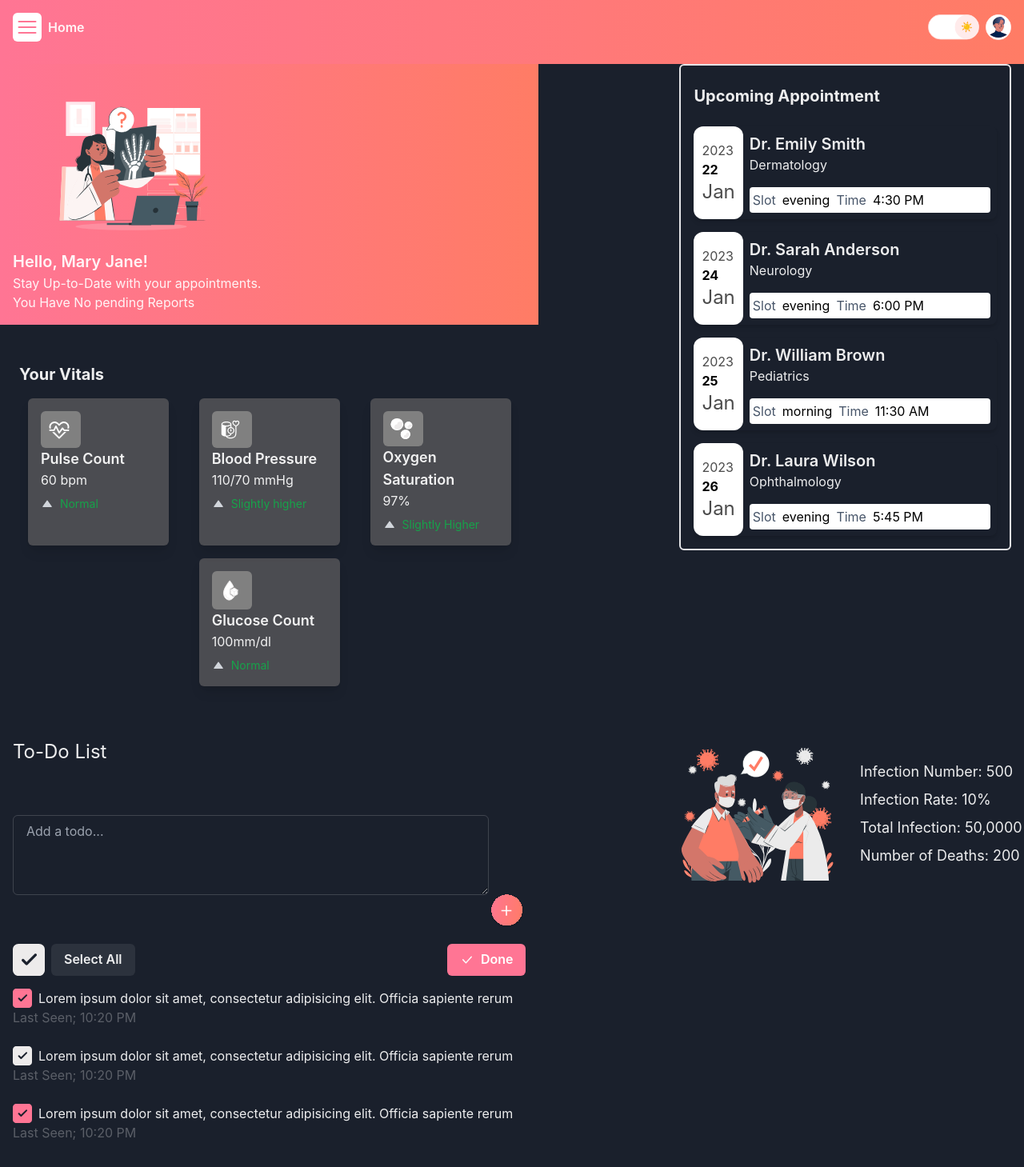
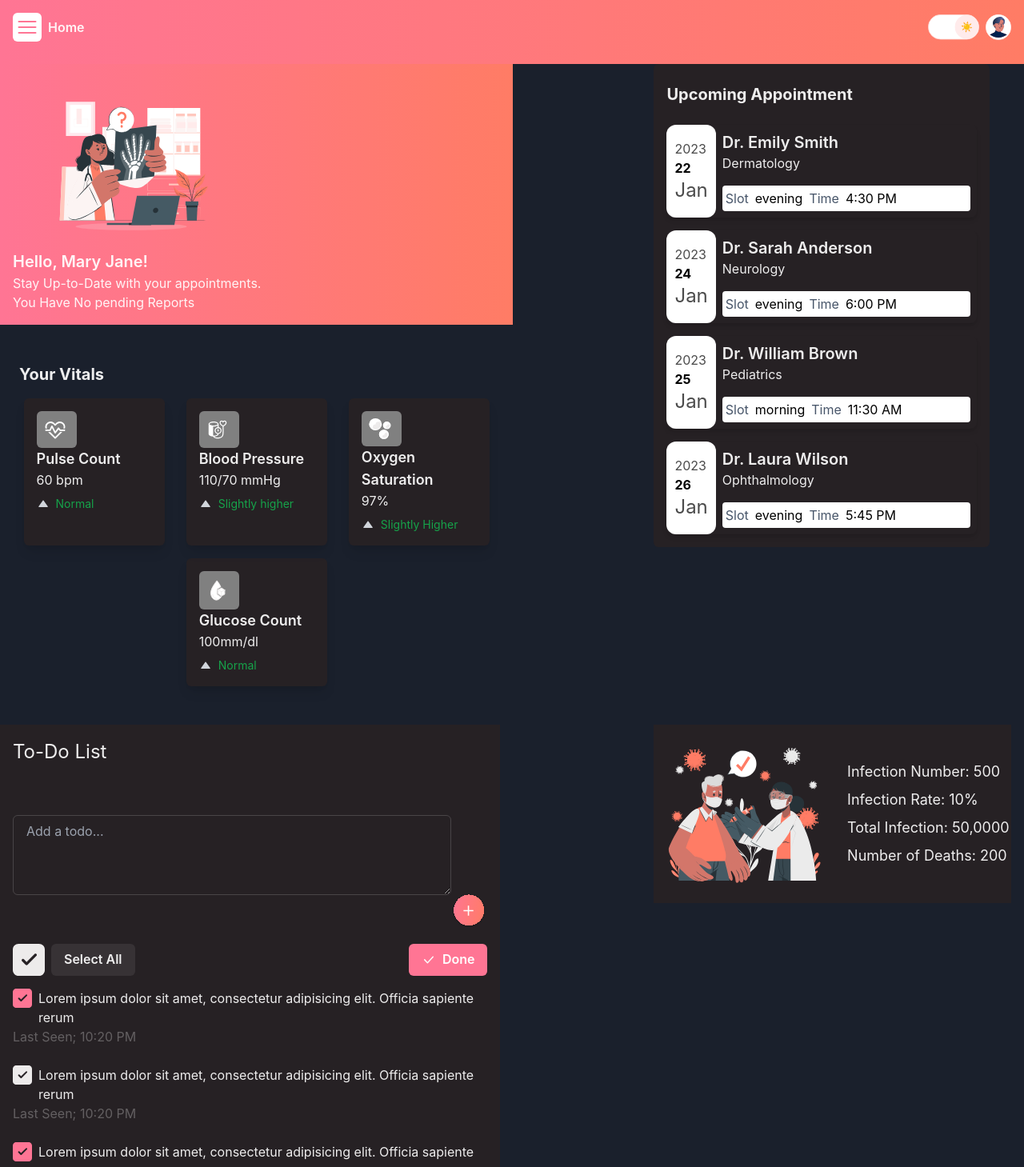
Before and after one commit to tanvirim/job_task_Rainier_Technologies, a React (Vite) app: page / in a window 1280 px wide. Shown: the top 1459 px of the page at 80% size. Built offline with nearby package versions, Linux system fonts and the light colour scheme.

Commit message:
components bg added

```diff
--- a/src/components/main/Covid.jsx
+++ b/src/components/main/Covid.jsx
@@ -1,14 +1,19 @@
-import { Flex, Image, Box, Text } from '@chakra-ui/react';
+import { Flex, Image, Box, Text, useColorMode } from '@chakra-ui/react';
 import covidImage from '../../assets/covid.svg'; // Import your COVID-19 image
 
 const Covid = () => {
+  const { colorMode } = useColorMode();
   return (
     <Flex
+      style={{
+        backgroundColor:
+          colorMode === 'light' ? 'rgb(255, 255, 255)' : 'rgba(44, 34, 34,.7)',
+      }}
       direction={{ base: 'column', md: 'row', lg: 'row' }}
       alignItems={{ base: 'center', md: 'center', lg: 'center' }}
       justifyContent={{ base: 'center', md: 'center', lg: 'center' }}
       maxW='1000px'
-      m='auto'
+      marginX={4}
     >
       <Image
         src={covidImage}
--- a/src/components/main/Todo.jsx
+++ b/src/components/main/Todo.jsx
@@ -7,6 +7,7 @@ import {
   Button,
   Textarea,
   useColorModeValue,
+  useColorMode,
 } from '@chakra-ui/react';
 import buttonCheck from '../../assets/main/todo/buttonCheck.svg';
 import check from '../../assets/main/todo/check.svg';
@@ -14,6 +15,7 @@ import uncheck from '../../assets/main/todo/uncheck.svg';
 import roundPlus from '../../assets/main/todo/roundPlus.svg';
 
 const Todo = () => {
+  const { colorMode } = useColorMode();
   const textColor = useColorModeValue('white', 'white');
   const todoItems = [
     {
@@ -31,7 +33,15 @@ const Todo = () => {
   ];
 
   return (
-    <Flex direction='column' padding={4}>
+    <Flex
+      direction='column'
+      padding={4}
+      marginRight={4}
+      style={{
+        backgroundColor:
+          colorMode === 'light' ? 'rgb(255, 255, 255)' : 'rgba(44, 34, 34,.7)',
+      }}
+    >
       <Text fontSize='2xl' mb={4}>
         To-Do List
       </Text>
--- a/src/components/main/Upcoming.jsx
+++ b/src/components/main/Upcoming.jsx
@@ -1,6 +1,7 @@
 import AppointmentCard from './AppointmentCard';
-
+import { useColorMode } from '@chakra-ui/react';
 const Upcoming = () => {
+  const { colorMode } = useColorMode();
   // Get current date and time
   const currentDate = new Date();
   const currentYear = currentDate.getFullYear();
@@ -64,7 +65,13 @@ const Upcoming = () => {
     },
   ];
   return (
-    <div className='overflow-y-auto p-2 mx-4 rounded-md border-solid border-2 border-zinc-200 '>
+    <div
+      style={{
+        backgroundColor:
+          colorMode === 'light' ? 'rgb(255, 255, 255)' : 'rgba(44, 34, 34,.7)',
+      }}
+      className='overflow-y-auto p-2 mx-4 rounded-md'
+    >
       <h1 className='font-bold text-xl px-2 my-4'>Upcoming Appointment</h1>
 
       <div className='flex flex-col '>
--- a/src/components/main/Vitals.jsx
+++ b/src/components/main/Vitals.jsx
@@ -52,7 +52,7 @@ const Vitals = () => {
               backgroundColor:
                 colorMode === 'light'
                   ? 'rgb(255, 255, 255)'
-                  : 'rgba(109, 106, 106, 0.6)',
+                  : 'rgba(44, 34, 34,.7)',
             }}
           >
             <div
```
